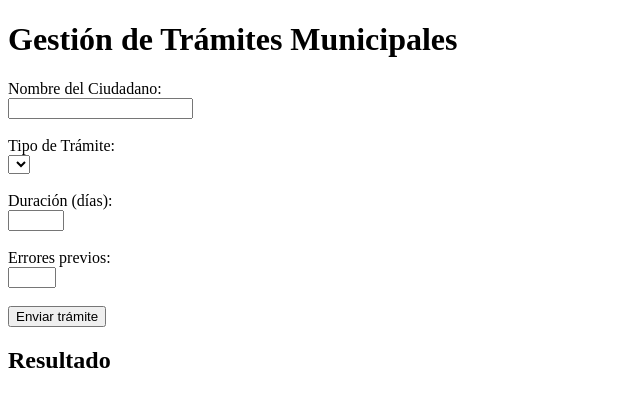
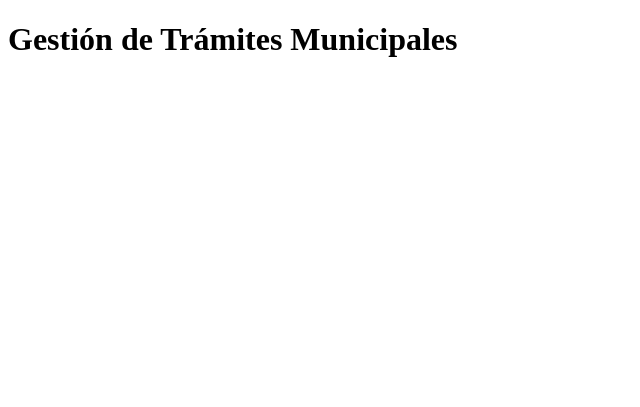
Before and after one commit to belu0508/miprimer_repositorio, a Python web app: template templates/index.html in a window 1280 px wide. Shown: the top 407 px of the page, without its empty margins (0-640 px from the left). Run offline with Jinja, Linux system fonts and the light colour scheme; the template is opened without the code that fills it, so the values that code supplies are empty.

Commit message:
Segundo2 Cambio

```diff
--- a/templates/index.html
+++ b/templates/index.html
@@ -6,63 +6,5 @@
 </head>
 <body>
 <h1>Gestión de Trámites Municipales</h1>
-
-<form id="tramiteForm">
-    <label for="ciudadano">Nombre del Ciudadano:</label><br />
-    <input type="text" id="ciudadano" required /><br /><br />
-
-    <label for="tipo_tramite">Tipo de Trámite:</label><br />
-    <select id="tipo_tramite" required>
-      <!-- Se llenará dinámicamente -->
-    </select><br /><br />
-
-    <label for="duracion_dias">Duración (días):</label><br />
-    <input type="number" id="duracion_dias" min="1" max="30" required /><br /><br />
-
-    <label for="errores_previos">Errores previos:</label><br />
-    <input type="number" id="errores_previos" min="0" max="5" required /><br /><br />
-
-    <button type="submit">Enviar trámite</button>
-</form>
-
-<h2>Resultado</h2>
-<div id="resultado"></div>
-
-<script>
-  // Llenar select de tipos de trámite al cargar
-  const tipos = {{ tipos|tojson }};
-  const selectTipo = document.getElementById("tipo_tramite");
-  tipos.forEach(tipo => {
-    const option = document.createElement("option");
-    option.value = tipo;
-    option.textContent = tipo;
-    selectTipo.appendChild(option);
-  });
-
-  const form = document.getElementById("tramiteForm");
-  form.addEventListener("submit", async (e) => {
-    e.preventDefault();
-    const ciudadano = document.getElementById("ciudadano").value;
-    const tipo_tramite = document.getElementById("tipo_tramite").value;
-    const duracion_dias = document.getElementById("duracion_dias").value;
-    const errores_previos = document.getElementById("errores_previos").value;
-
-    const response = await fetch("/predecir", {
-      method: "POST",
-      headers: { "Content-Type": "application/json" },
-      body: JSON.stringify({ ciudadano, tipo_tramite, duracion_dias, errores_previos })
-    });
-
-    const data = await response.json();
-
-    const resultadoDiv = document.getElementById("resultado");
-    if(response.ok){
-      resultadoDiv.innerHTML = `<p><strong>Prioridad:</strong> ${data.prioridad}</p>
-                                <p><em>${data.alerta}</em></p>`;
-    } else {
-      resultadoDiv.textContent = "Error: " + data.error;
-    }
-  });
-</script>
 </body>
 </html>
```
